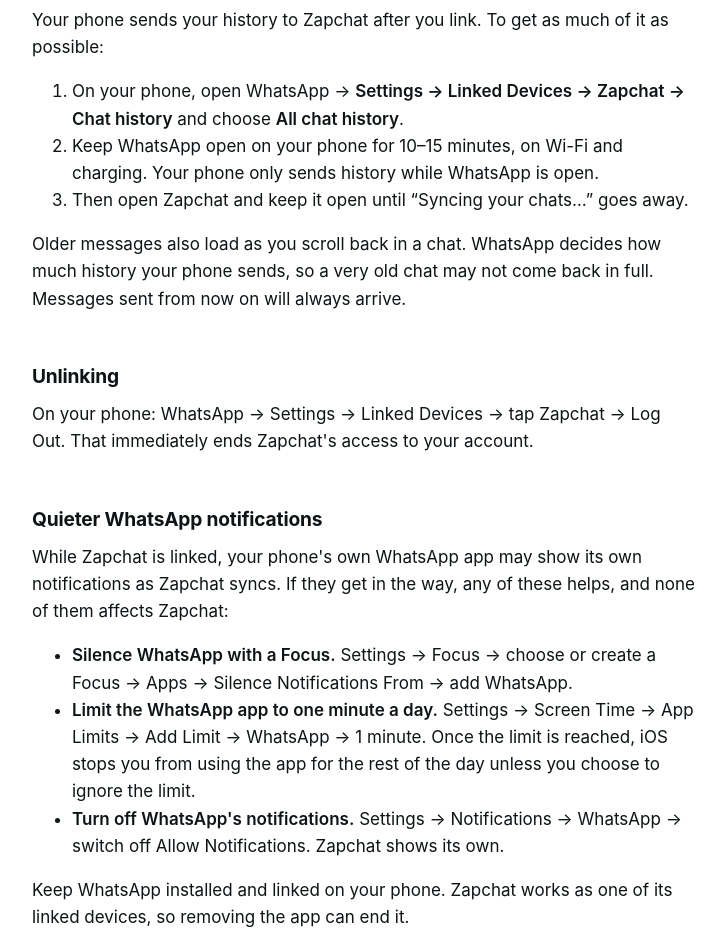
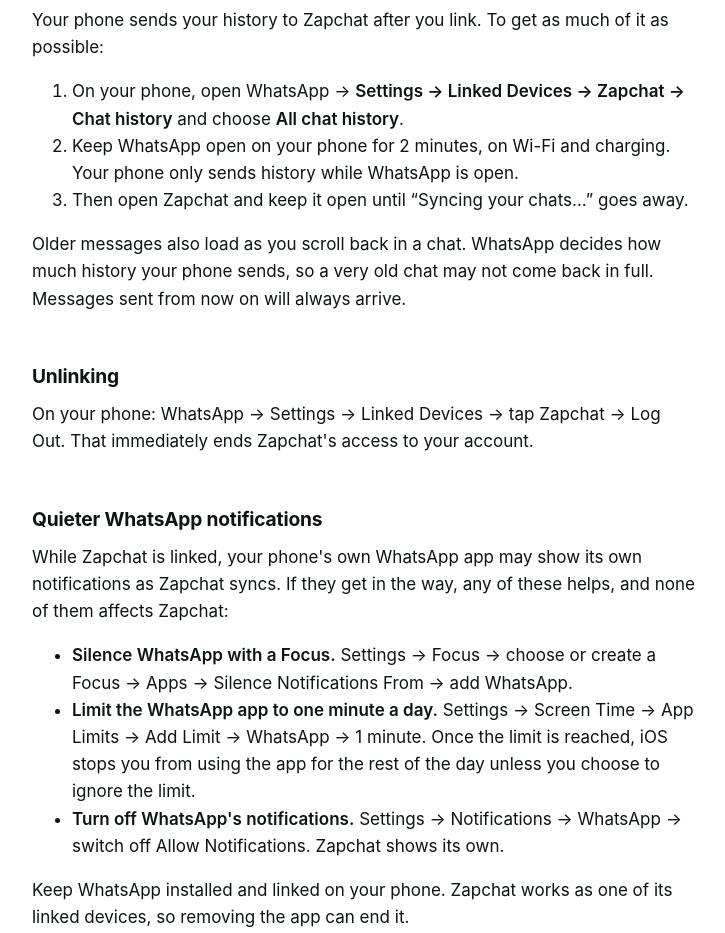
Before and after one commit to m-drew-tag/zapchat-site, a plain HTML site: page support.html in a window 1280 px wide. Shown: the part 885-1818 px from the top of the page, without its empty margins (276-1001 px from the left). Drawn offline with Linux system fonts and the light colour scheme.

Commit message:
Ask for two minutes with WhatsApp open, not ten to fifteen

```diff
--- a/support.html
+++ b/support.html
@@ -44,7 +44,7 @@ possible:</p>
 <ol>
 <li>On your phone, open WhatsApp → <strong>Settings → Linked Devices → Zapchat → Chat
 history</strong> and choose <strong>All chat history</strong>.</li>
-<li>Keep WhatsApp open on your phone for 10–15 minutes, on Wi-Fi and charging. Your phone
+<li>Keep WhatsApp open on your phone for 2 minutes, on Wi-Fi and charging. Your phone
 only sends history while WhatsApp is open.</li>
 <li>Then open Zapchat and keep it open until “Syncing your chats…” goes away.</li>
 </ol>
```
